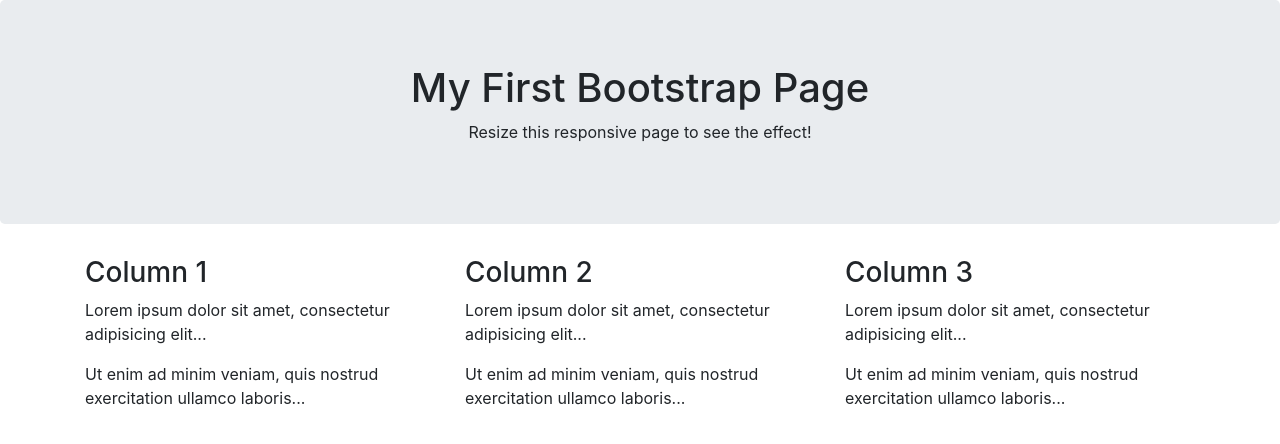
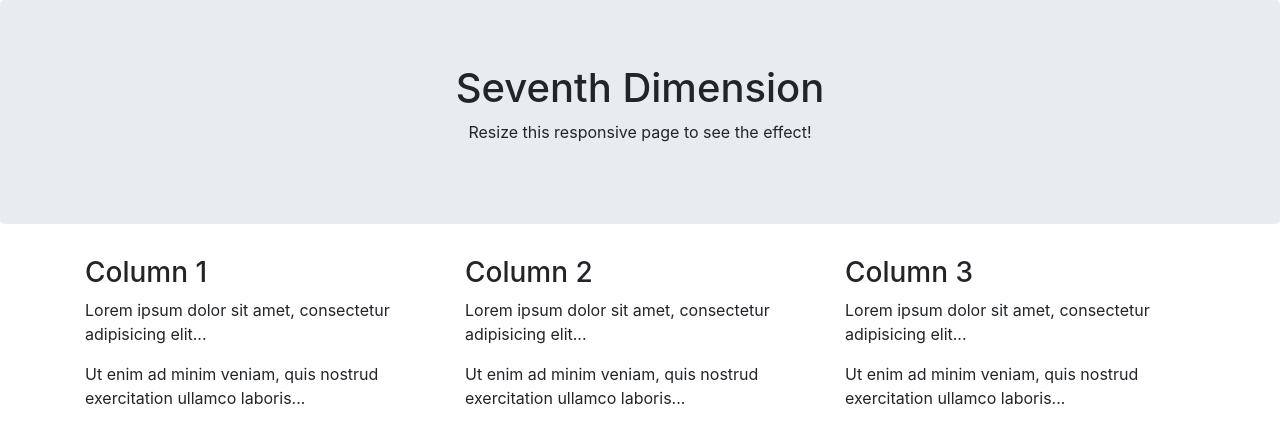
Before and after one commit to Seventh-Dimension/portfolio, a plain HTML site: page index.html in a window 1280 px wide. Drawn offline with nearby package versions, Linux system fonts and the light colour scheme.

Commit message:
Update index.html

```diff
--- a/index.html
+++ b/index.html
@@ -1,7 +1,7 @@
 <!DOCTYPE html>
 <html lang="en">
 <head>
-  <title>Bootstrap Example</title>
+  <title>7D</title>
   <meta charset="utf-8">
   <meta name="viewport" content="width=device-width, initial-scale=1">
   <link rel="stylesheet" href="https://maxcdn.bootstrapcdn.com/bootstrap/4.3.1/css/bootstrap.min.css">
@@ -12,7 +12,7 @@
 <body>
 
 <div class="jumbotron text-center">
-  <h1>My First Bootstrap Page</h1>
+  <h1>Seventh Dimension</h1>
   <p>Resize this responsive page to see the effect!</p>
 </div>
 
```
